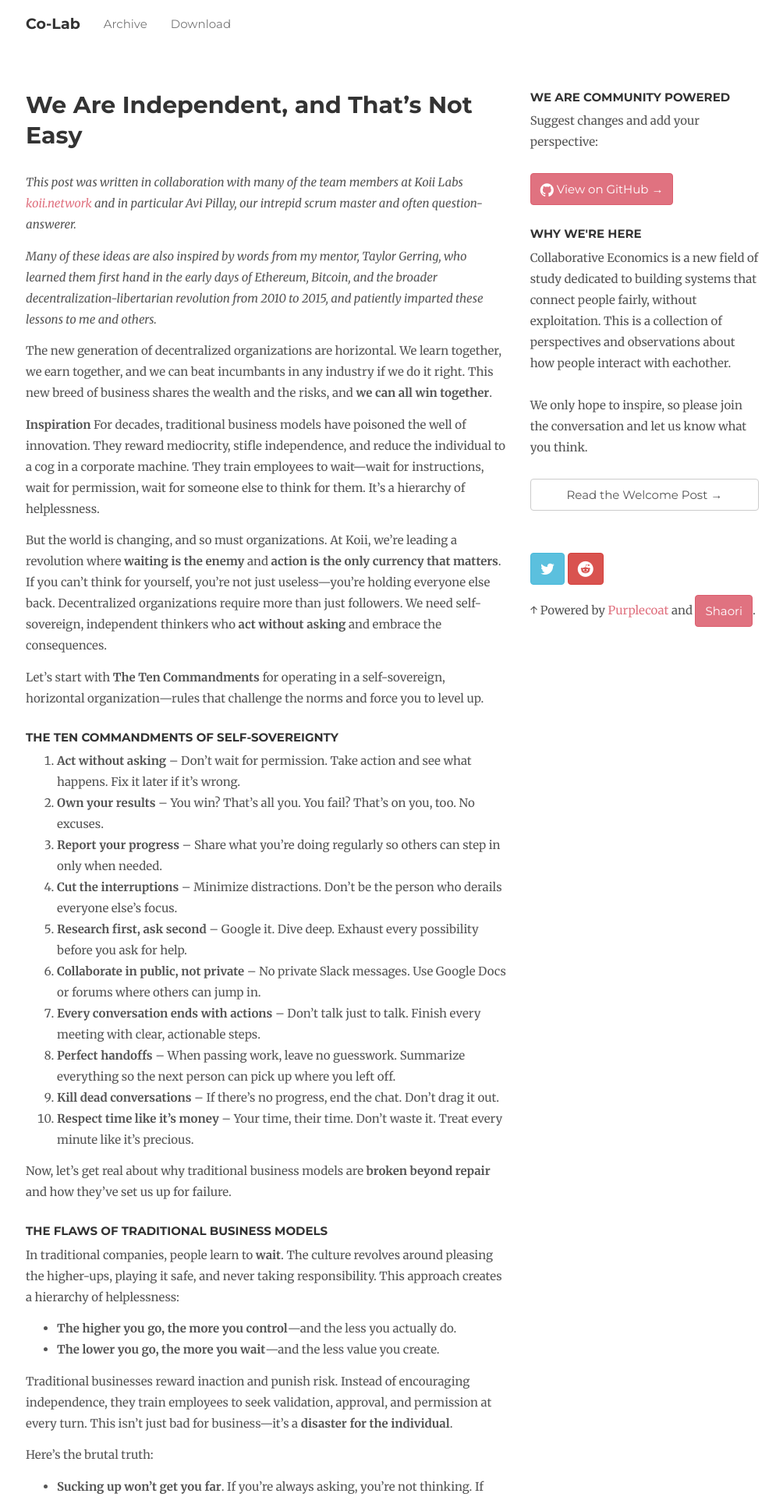
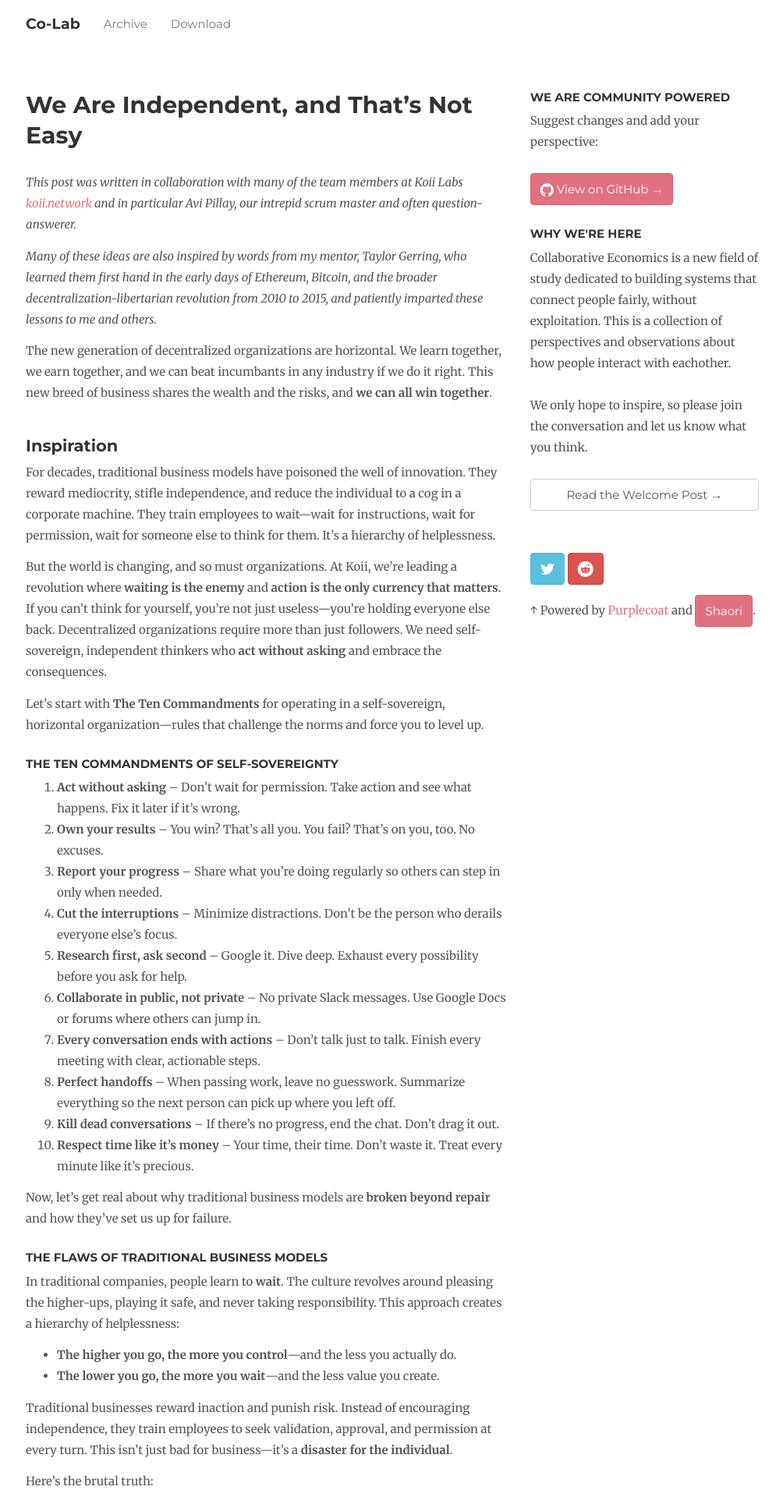
Before and after one commit to collaborative-economics-lab/site, a Jekyll site: the page built from _posts/2024-09-24-independance.md, in a window 1280 px wide. Shown: the top 1920 px of the page at 78% size, without its empty margins (137-1141 px from the left). Built offline with Jekyll 4.4.1, drawn with Linux system fonts in a browser that asks for light colours; nearby versions of some CDN libraries; comment, search, counter and statistics services are not loaded.

Commit message:
fixing h

```diff
--- a/_posts/2024-09-24-independance.md
+++ b/_posts/2024-09-24-independance.md
@@ -10,7 +10,7 @@ _Many of these ideas are also inspired by words from my mentor, Taylor Gerring,
 
 The new generation of decentralized organizations are horizontal. We learn together, we earn together, and we can beat incumbants in any industry if we do it right. This new breed of business shares the wealth and the risks, and **we can all win together**.
 
-**Inspiration**
+## Inspiration
 For decades, traditional business models have poisoned the well of innovation. They reward mediocrity, stifle independence, and reduce the individual to a cog in a corporate machine. They train employees to wait—wait for instructions, wait for permission, wait for someone else to think for them. It’s a hierarchy of helplessness.
 
 But the world is changing, and so must organizations. At Koii, we’re leading a revolution where **waiting is the enemy** and **action is the only currency that matters**. If you can’t think for yourself, you’re not just useless—you’re holding everyone else back. Decentralized organizations require more than just followers. We need self-sovereign, independent thinkers who **act without asking** and embrace the consequences.
```
